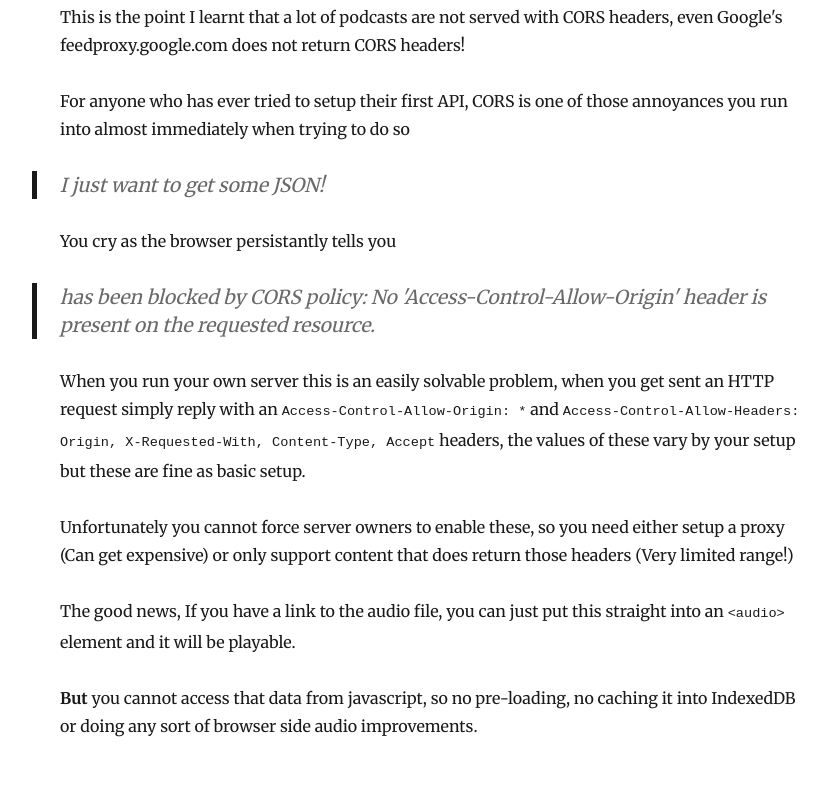
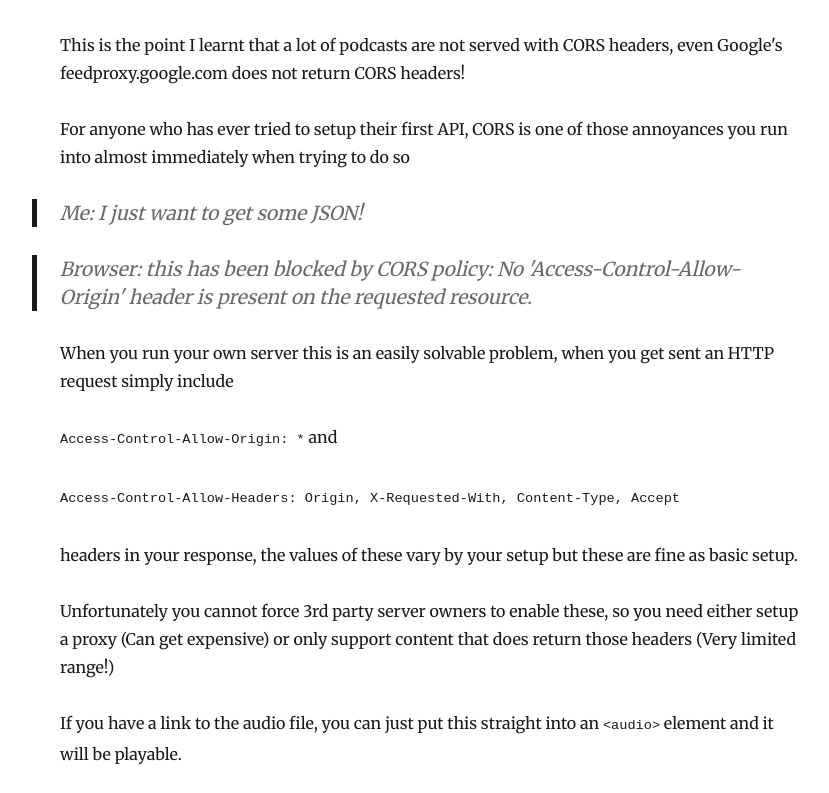
Before and after one commit to dbetteridge/dbetteridge.github.io, a Gatsby site: page /a-lost-cors/ in a window 1280 px wide. Shown: the part 1107-1900 px from the top of the page, without its empty margins (209-1038 px from the left). Built offline with nearby package versions, Linux system fonts and the light colour scheme; Gatsby itself is replaced by a stand-in of ours; some packages are replaced by stand-ins of ours.

Commit message:
Small text changes

```diff
--- a/content/blog/a-lost-cors/index.md
+++ b/content/blog/a-lost-cors/index.md
@@ -16,7 +16,8 @@ tags:
 
 I recently decided that I wanted to practice using a few of the browsers API's to try and build something on 3rd party API's rather then always building my own right off the bat.
 
-I'll build a podcast app! that's something you can do easily in the browser.
+I'll build a podcast app! that's something you can do easily in the browser I thought.
+
 IndexedDB to store the metadata and cache the audio files and images, Service-Workers to pre-load content and make things work nicely offline.
 
 ## Roadblock
@@ -29,17 +30,21 @@ This is the point I learnt that a lot of podcasts are not served with CORS heade
 
 For anyone who has ever tried to setup their first API, CORS is one of those annoyances you run into almost immediately when trying to do so
 
-> I just want to get some JSON!
+> Me: I just want to get some JSON!
 
-You cry as the browser persistantly tells you
+> Browser: this has been blocked by CORS policy: No 'Access-Control-Allow-Origin' header is present on the requested resource.
 
-> has been blocked by CORS policy: No 'Access-Control-Allow-Origin' header is present on the requested resource.
+When you run your own server this is an easily solvable problem, when you get sent an HTTP request simply include
 
-When you run your own server this is an easily solvable problem, when you get sent an HTTP request simply reply with an `Access-Control-Allow-Origin: *` and `Access-Control-Allow-Headers: Origin, X-Requested-With, Content-Type, Accept` headers, the values of these vary by your setup but these are fine as basic setup.
+`Access-Control-Allow-Origin: *` and
 
-Unfortunately you cannot force server owners to enable these, so you need either setup a proxy (Can get expensive) or only support content that does return those headers (Very limited range!)
+`Access-Control-Allow-Headers: Origin, X-Requested-With, Content-Type, Accept`
 
-The good news, If you have a link to the audio file, you can just put this straight into an `<audio>` element and it will be playable.
+headers in your response, the values of these vary by your setup but these are fine as basic setup.
+
+Unfortunately you cannot force 3rd party server owners to enable these, so you need either setup a proxy (Can get expensive) or only support content that does return those headers (Very limited range!)
+
+If you have a link to the audio file, you can just put this straight into an `<audio>` element and it will be playable.
 
 <b>But</b> you cannot access that data from javascript, so no pre-loading, no caching it into IndexedDB or doing any sort of browser side audio improvements.
 
@@ -52,7 +57,8 @@ I'm told the best way to find out the answer to a question is post the wrong one
 
 ## Solutions
 
-Could we have some kind of CORS bypass that is only accessible to installed PWA's ?
+Could we have some kind of CORS/Mixed Content proxy that is only accessible to installed PWA's ?
+
 I'll leave it up to someone with more experience in the browser security model to tell me why that won't work the way I think.
 
 ## Further Reading
```
